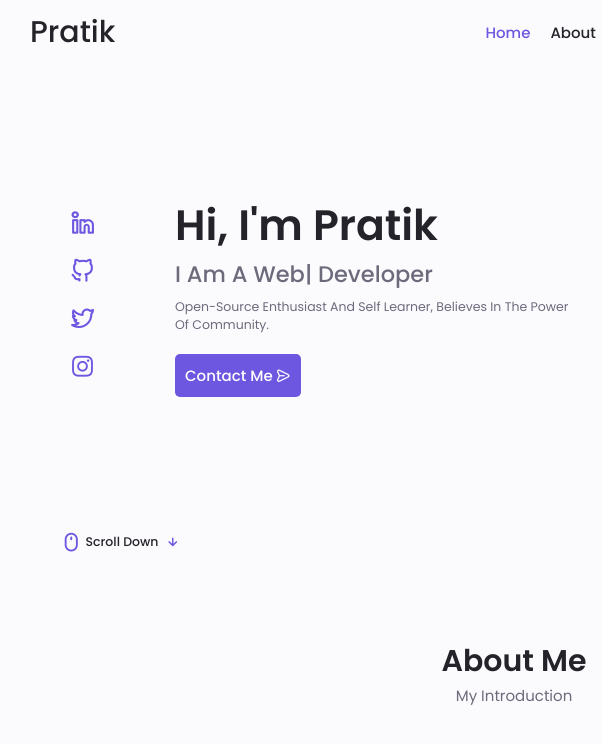
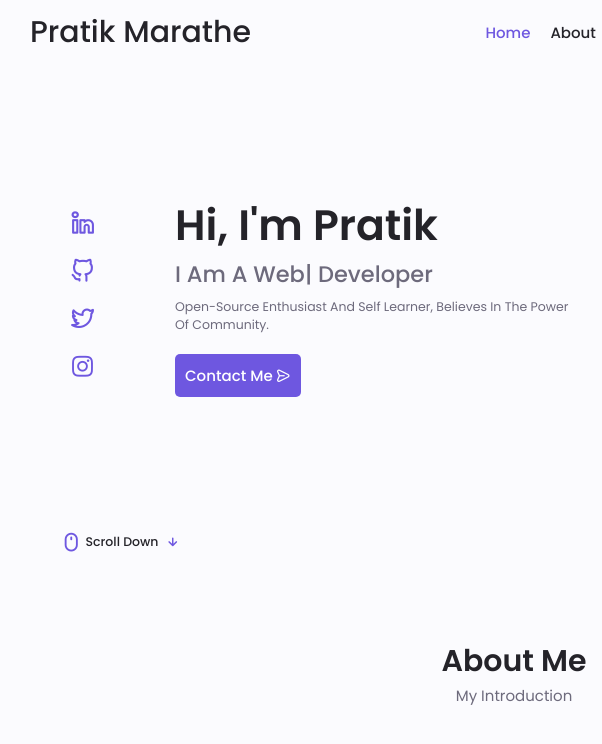
Before and after one commit to PratikVMarathe/Portfolio, a plain HTML site: page index.html in a window 1280 px wide. Shown: the top 744 px of the page, 126-728 px from the left. Drawn offline with nearby package versions, Linux system fonts and the light colour scheme.

Commit message:
Update index.html

```diff
--- a/index.html
+++ b/index.html
@@ -38,7 +38,7 @@
     <!-- Header -->
     <header class="header" id="header">
         <nav class="nav container">
-            <a href="#" class="nav_logo">Pratik </a>
+            <a href="#" class="nav_logo">Pratik Marathe</a>
 
             <div class="nav_menu" id="nav-menu">
                 <ul class="nav_list grid">
```
